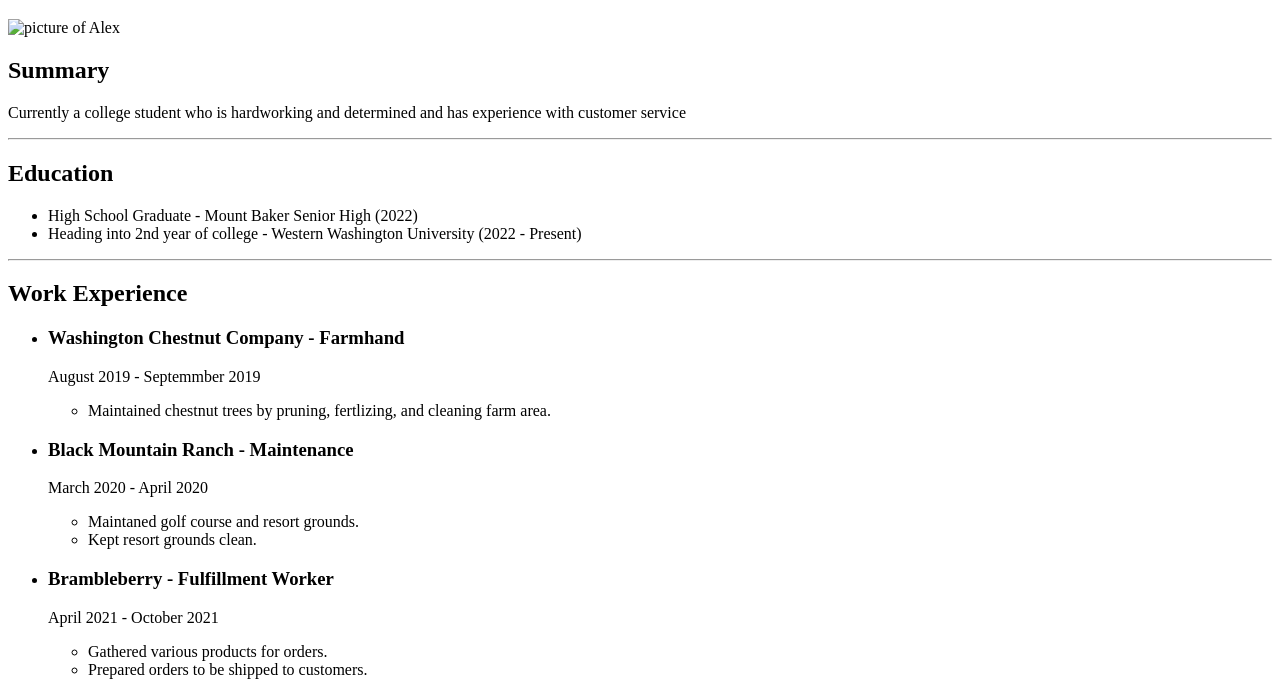
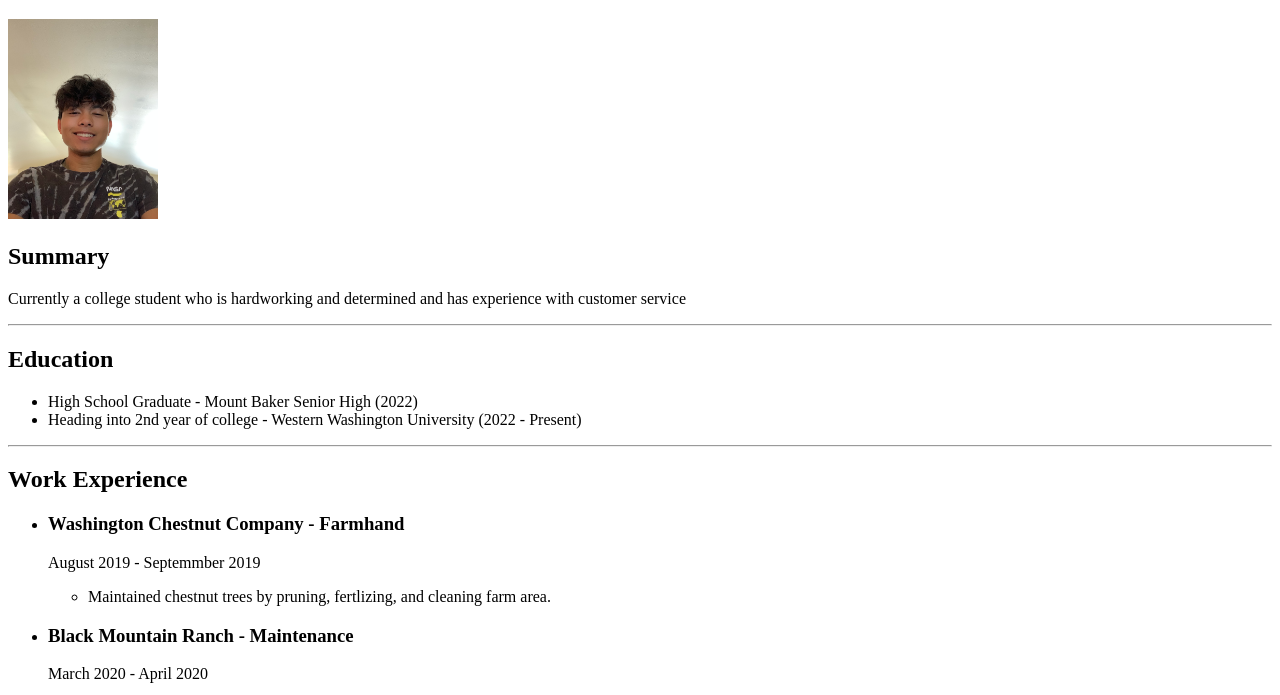
Before and after one commit to alexraymond2025/Alex-WD-Portfolio, a plain HTML site: page index.html in a window 1280 px wide. Shown: the part 61-756 px from the top of the page. Drawn offline with Linux system fonts and the light colour scheme.

Commit message:
Update index.html

```diff
--- a/index.html
+++ b/index.html
@@ -8,7 +8,7 @@
 
     <body>
         <h1>Alex Magallano</h1>
-        <img src="../Capstone Project 1 - Online Resume/photos/IMG_3827.JPG" height="200" alt="picture of Alex">
+        <img src="./IMG_3827.JPG" height="200" alt="picture of Alex">
         <h2>Summary</h2>
         <p>Currently a college student who is hardworking and determined and has experience with customer service </p>
     <hr />
```
